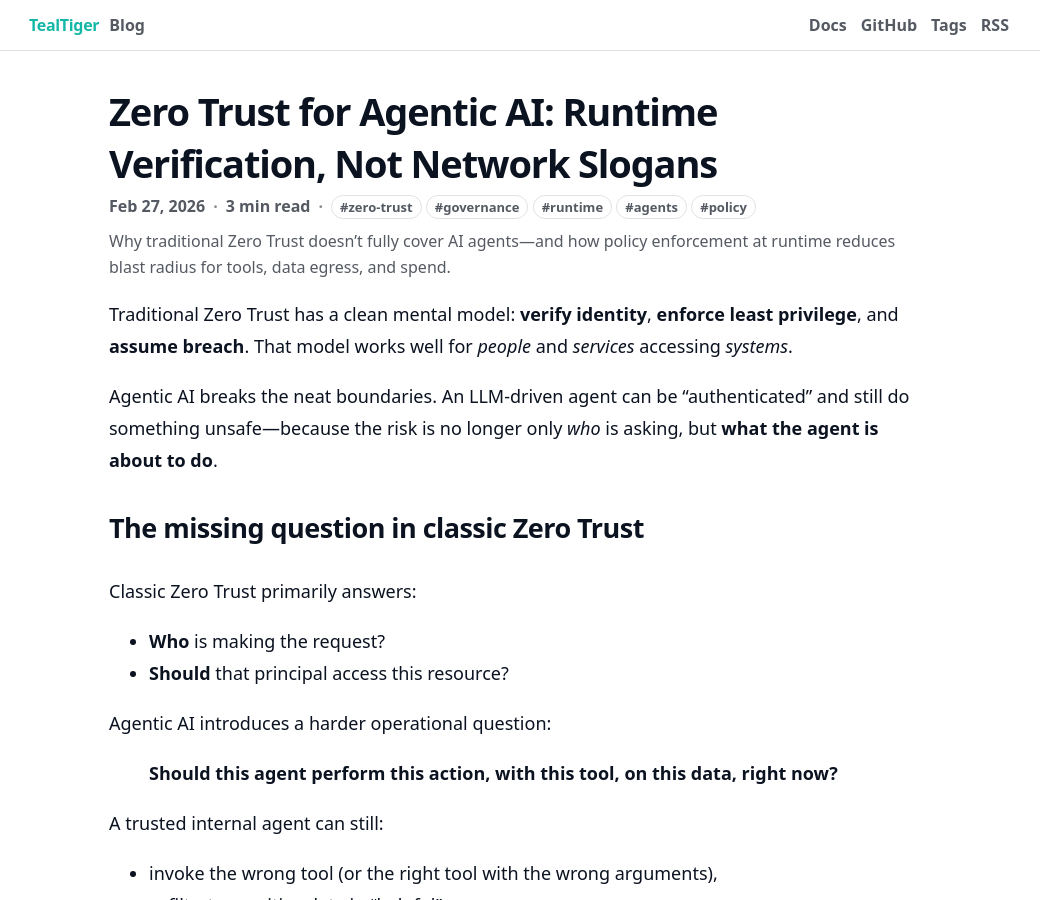
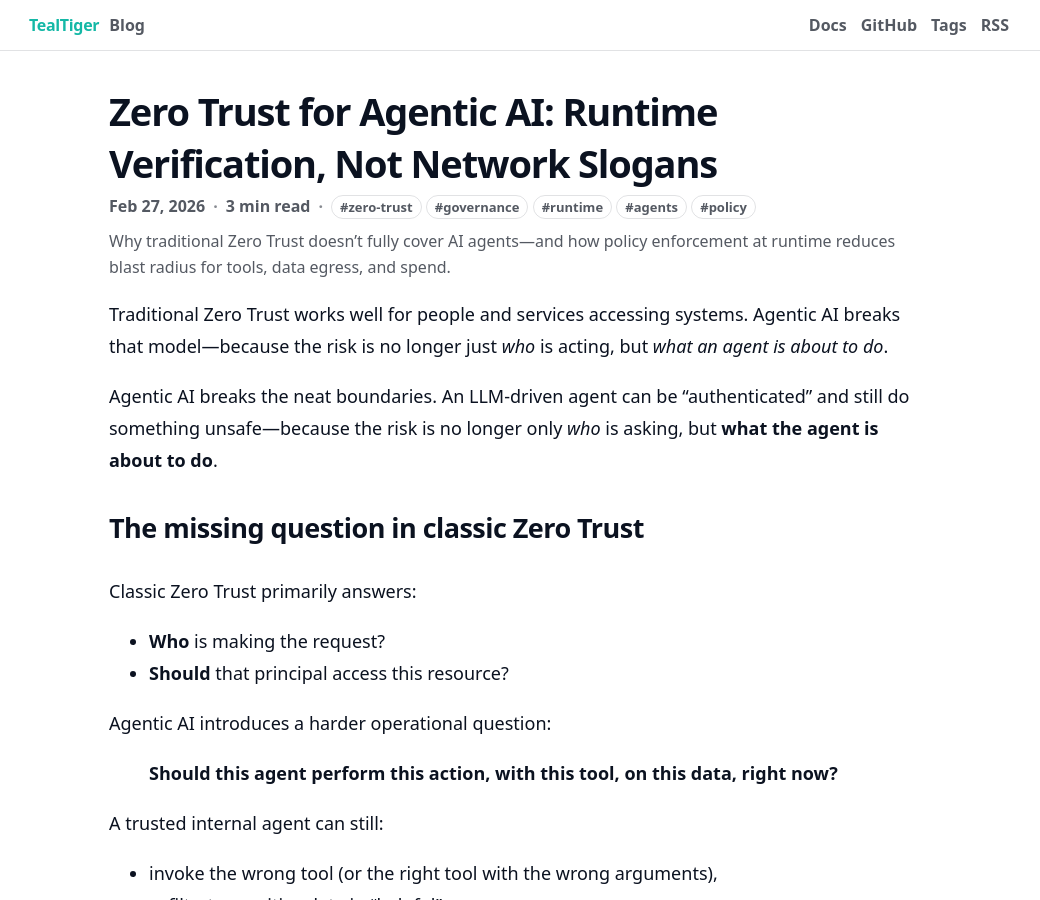
Before and after one commit to agentguard-ai/TealTiger-Blogs, a Jekyll site: the page built from _posts/2026-02-27-zero-trust-agentic-ai.md, in a window 1280 px wide and 900 px high. Shown: the whole window, without its empty margins (121-1161 px from the left). Built offline with Jekyll 4.4.1, drawn with Linux system fonts in a browser that asks for light colours.

Commit message:
Update 2026-02-27-zero-trust-agentic-ai.md

```diff
--- a/_posts/2026-02-27-zero-trust-agentic-ai.md
+++ b/_posts/2026-02-27-zero-trust-agentic-ai.md
@@ -5,8 +5,9 @@ date: 2026-02-27 00:00:00 +0530
 tags: [zero-trust, governance, runtime, agents, policy]
 ---
 
-Traditional Zero Trust has a clean mental model: **verify identity**, **enforce least privilege**, and **assume breach**.
-That model works well for *people* and *services* accessing *systems*.
+Traditional Zero Trust works well for people and services accessing systems.
+Agentic AI breaks that model—because the risk is no longer just *who* is acting,
+but *what an agent is about to do*.
 
 Agentic AI breaks the neat boundaries.
 An LLM-driven agent can be “authenticated” and still do something unsafe—because the risk is no longer only *who* is asking, but **what the agent is about to do**.
```
